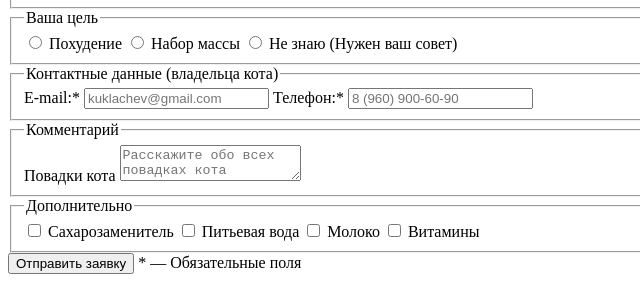
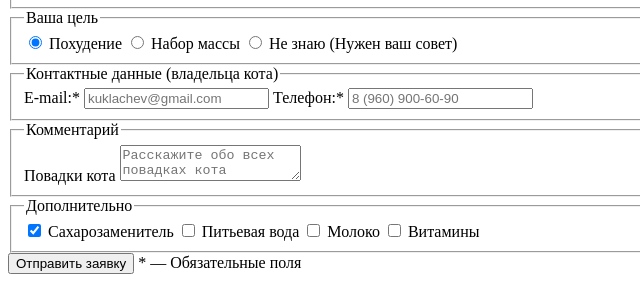
Before and after one commit to ibenderina/1105925-cat-energy-18, a website: page source/form.html in a window 1280 px wide. Shown: the part 326-613 px from the top of the page, 0-640 px from the left. Drawn offline with Linux system fonts and the light colour scheme.

Commit message:
Добавила checked

```diff
--- a/source/form.html
+++ b/source/form.html
@@ -46,7 +46,7 @@
     </fieldset>
     <fieldset class="menu-form__options options">
       <legend class="visually-hidden">Ваша цель</legend>
-      <input class="options__radio" type="radio" name="losing_weight" id="losing_weight">
+      <input class="options__radio" type="radio" name="losing_weight" id="losing_weight" checked>
       <label class="options__label" for="losing_weight">Похудение</label>
       <input class="options__radio" type="radio" name="gain" id="gain">
       <label class="options__label" for="gain">Набор массы</label>
@@ -67,7 +67,7 @@
     </fieldset>
     <fieldset class="menu-form__options options">
       <legend class="options__header">Дополнительно</legend>
-      <input class="options__checkbox" type="checkbox" name="supplements1" id="supplements1">
+      <input class="options__checkbox" type="checkbox" name="supplements1" id="supplements1" checked>
       <label class="options__label" for="supplements1">Сахарозаменитель</label>
       <input class="options__checkbox" type="checkbox" name="supplements2" id="supplements2">
       <label class="options__label" for="supplements2">Питьевая вода</label>
```
